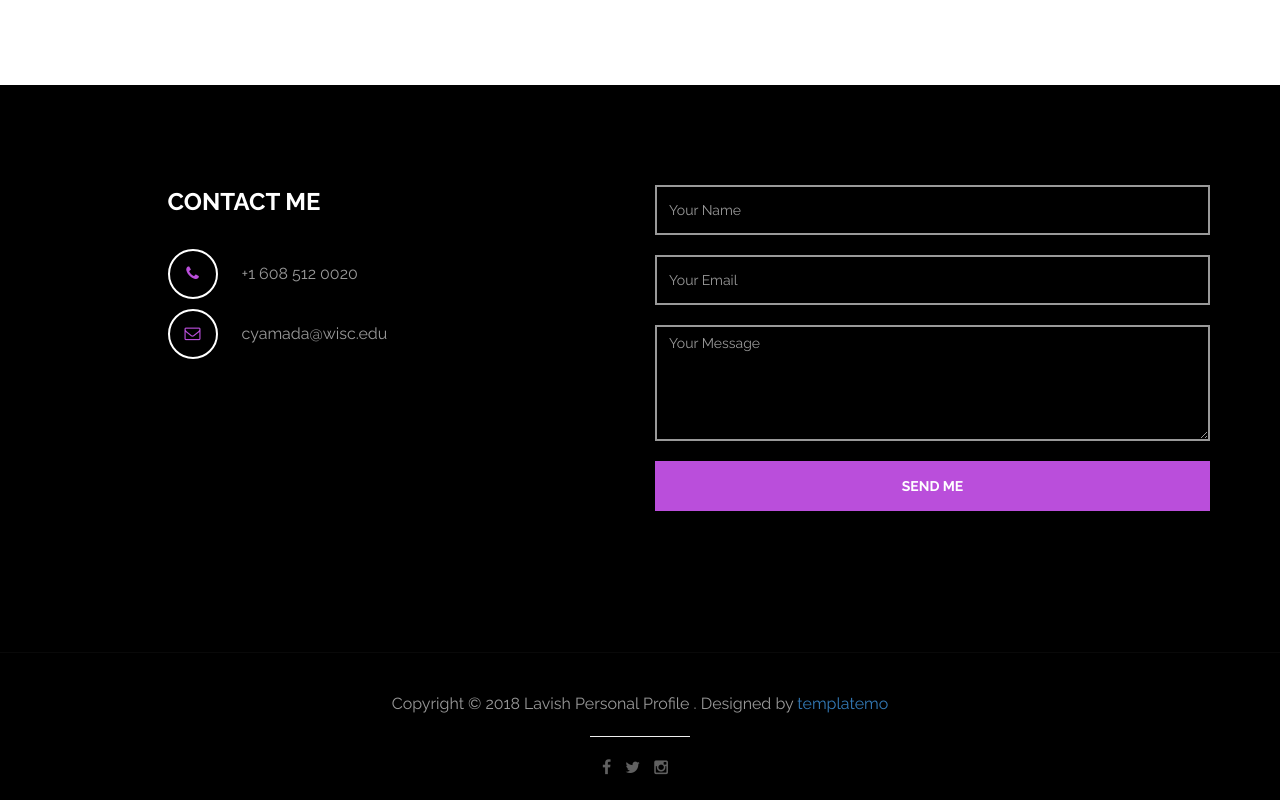
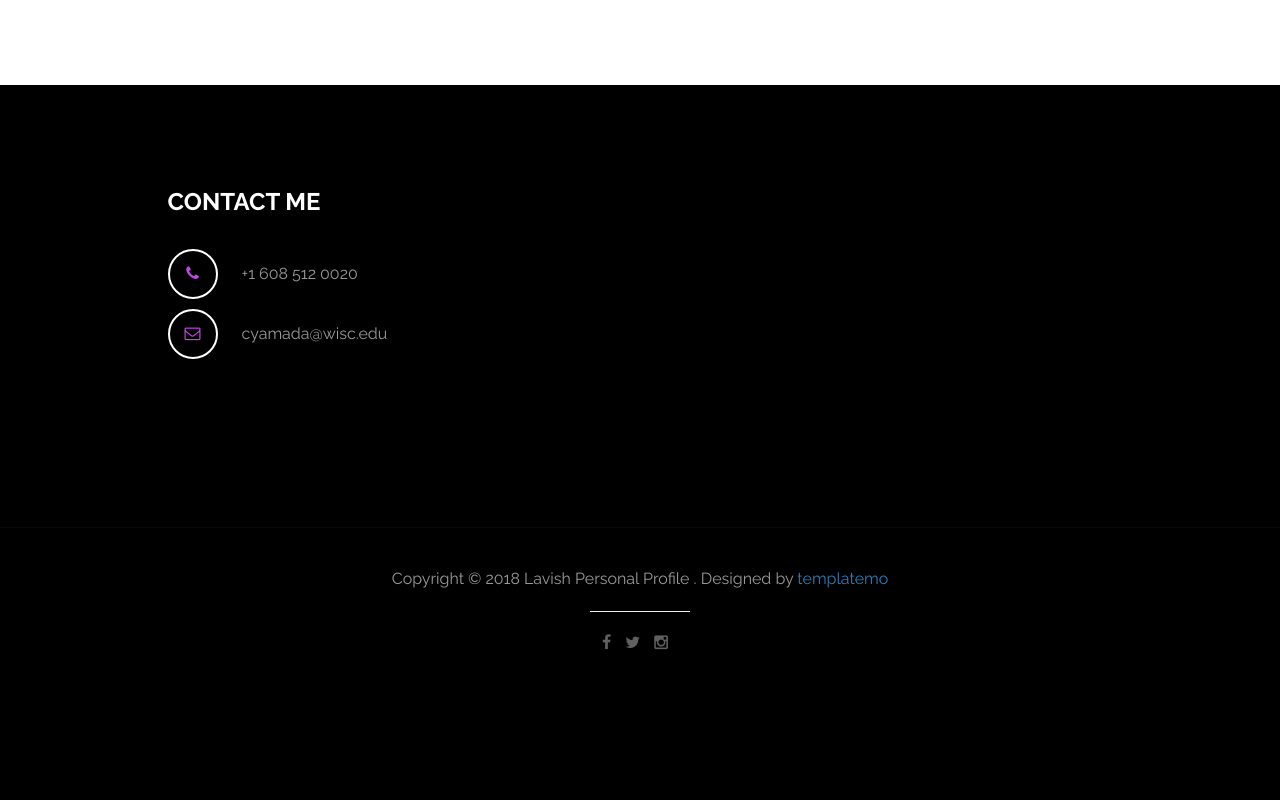
Before and after one commit to YoshiTheExplorer/yoshitheexplorer.github.io, a plain HTML site: page index.html in a window 1280 px wide. Shown: the part 2266-3066 px from the top of the page. After the commit the page ends 2941 px from the top, so only its background shows below. Drawn offline with Linux system fonts and the light colour scheme.

Commit message:
Update index.html

```diff
--- a/index.html
+++ b/index.html
@@ -215,15 +215,6 @@
 							<p><i class="fa fa-envelope-o"></i> cyamada@wisc.edu</p>
 						</address>
 					</div>
-					<div class="col-lg-6 col-md-6 col-xs-10 wow fadeInUp" data-wow-delay="0.6s">
-						<form role="form" method="post" action="#">
-							<input name="name" type="text" class="form-control" id="name" placeholder="Your Name">
-							<input name="email" type="email" class="form-control" id="email" placeholder="Your Email">
-							<textarea name="message" rows="5" class="form-control" id="message"
-								placeholder="Your Message"></textarea>
-							<input name="send" type="submit" class="form-control" id="send" value="SEND ME">
-						</form>
-					</div>
 					<div class="col-md-1 col-sm-1"></div>
 				</div>
 			</div>
```
